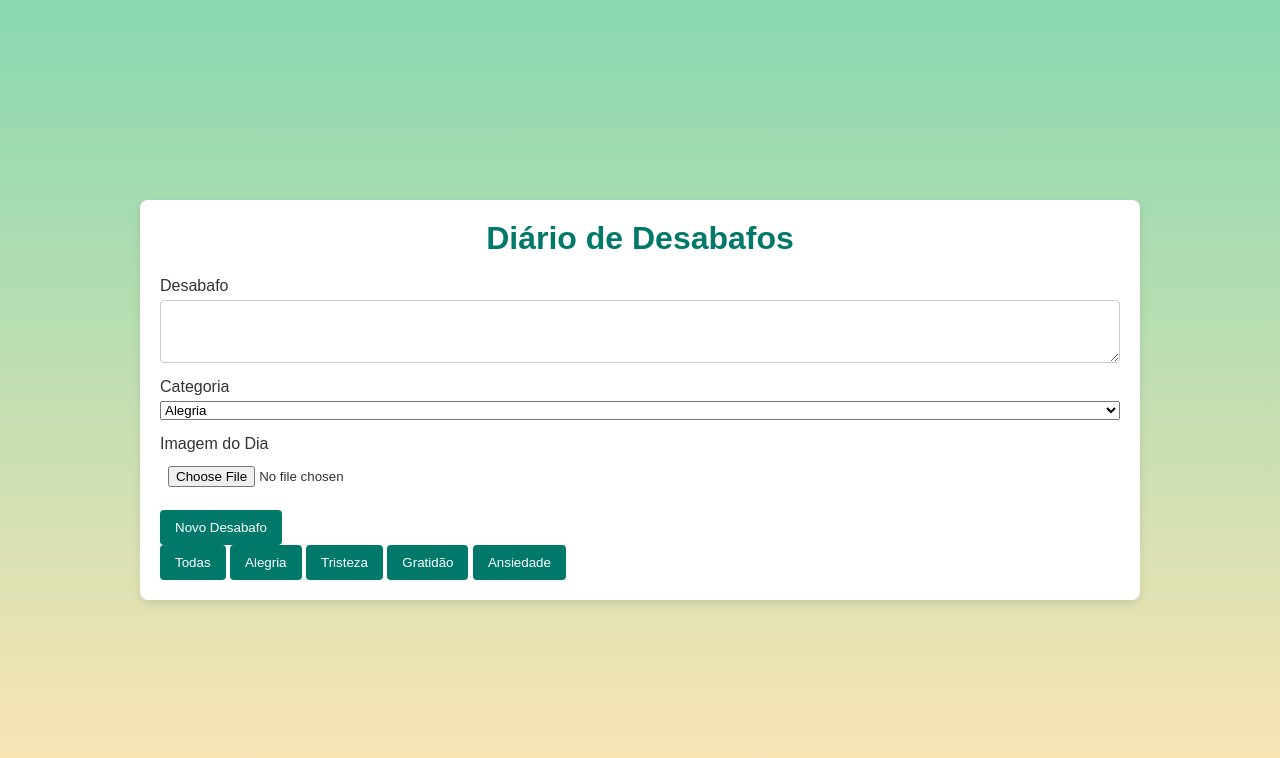
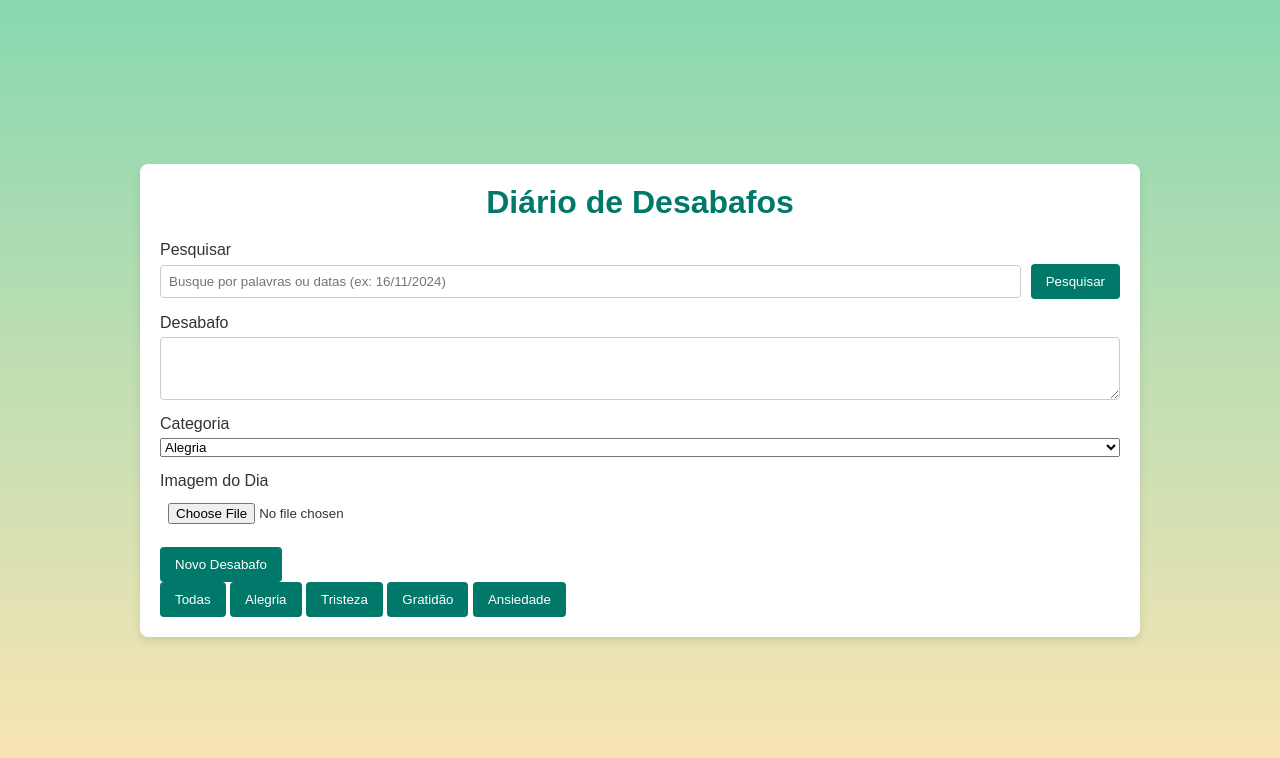
Before and after one commit to Natanael-cloud/desabafo_Apl, a plain HTML site: page index.html in a window 1280 px wide. Drawn offline with Linux system fonts and the light colour scheme.

Commit message:
adicionar barra de pesuisa de desabafo

```diff
--- a/index.html
+++ b/index.html
@@ -12,6 +12,19 @@
 
     <div class="container">
         <h1>Diário de Desabafos</h1>
+        <!-- Barra de Pesquisa -->
+        <div class="grupo-formulario">
+            <label for="barraPesquisa">Pesquisar</label>
+            <div style="display: flex; align-items: center; gap: 10px;">
+                <input
+                    type="text"
+                    id="barraPesquisa"
+                    placeholder="Busque por palavras ou datas (ex: 16/11/2024)"
+                />
+                <button class="botao" onclick="pesquisarDesabafos()">Pesquisar</button>
+            </div>
+        </div>
+
 
         <div class="grupo-formulario">
             <label for="textoDesabafo">Desabafo</label>
```
